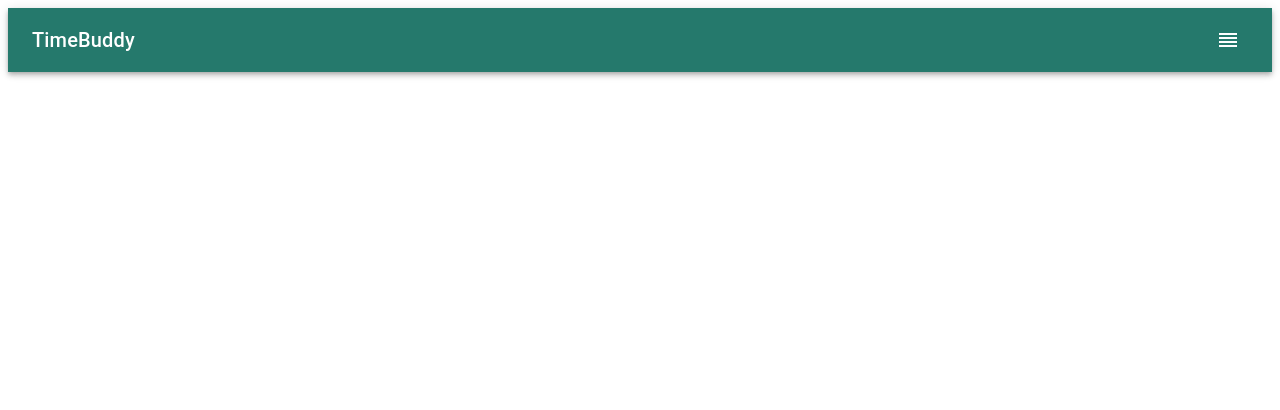
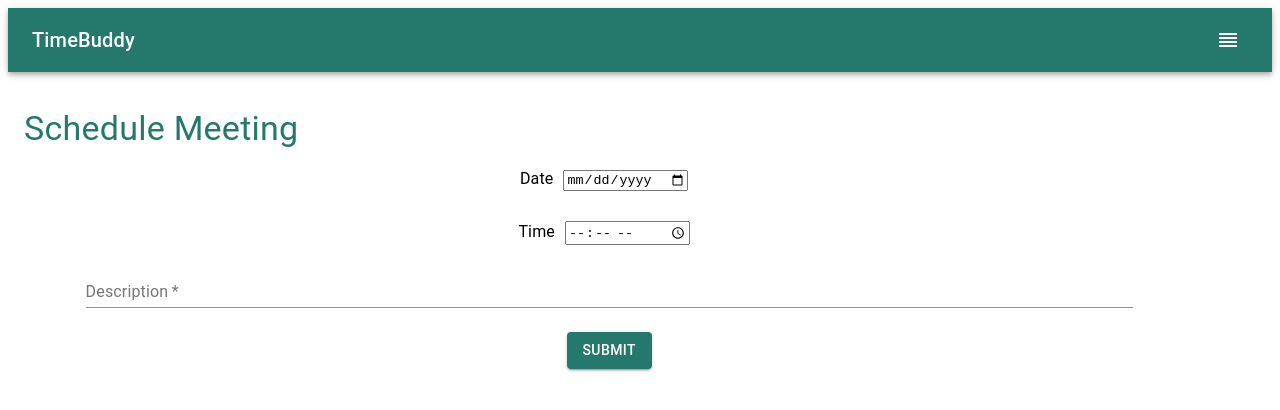
Before and after one commit to soniafriesen/TimeBuddy_2021, a React (Create React App) app: page /schedulemeeting in a window 1280 px wide. Shown: the top 410 px of the page. Built offline with nearby package versions, Linux system fonts and the light colour scheme.

Commit message:
started schedule meeting component

```diff
--- a/src/App.js
+++ b/src/App.js
@@ -5,6 +5,7 @@ import { MuiThemeProvider } from "@material-ui/core/styles";
 import theme from "./theme";
 import Home from "./components/home";
 import Signup from "./components/signup"
+import ScheduleMeeting from "./components/schedulemeeting"
 import {
   Toolbar,
   AppBar,
@@ -47,6 +48,9 @@ const App = () => {
             <MenuItem component={Link} to="/signup" onClick={handleClose}>
               Signup
             </MenuItem>
+            <MenuItem component={Link} to="/schedulemeeting" onClick={handleClose}>
+              Schedule Meetings
+            </MenuItem>
           </Menu>
         </Toolbar>
       </AppBar>
@@ -54,6 +58,7 @@ const App = () => {
         <Route exact path="/" render={() => <Redirect to="/home" />} />
         <Route path="/home" component={Home} />
         <Route path="/signup" component={Signup} />
+        <Route path="/schedulemeeting" component={ScheduleMeeting} />
       </div>
     </MuiThemeProvider>
   );
--- /dev/null
+++ b/src/components/schedulemeeting.js
@@ -0,0 +1,33 @@
+import React from "react";
+import {TextField, Button, Typography, CardContent } from '@material-ui/core'
+
+export default function ScheduleMeeting() {
+
+        return (
+            <CardContent>
+                <Typography variant="h4"  style={{marginTop:'20px'}} color="primary">Schedule Meeting</Typography>
+
+                <form style={{width:'85%', marginLeft:'5%', alignItems:'center', justifyContent: "center"}} align="center">
+<div>
+
+
+<Typography style={{marginTop:'10px'}}>Date
+                <input style={{margin:'10px', width:'120px'}} fullWidth label="Date" variant="standard" type="date" margin="large" required />
+                </Typography>
+                <Typography style={{marginTop:'10px'}}>Time
+  <input style={{margin:'10px', width:'120px'}} fullWidth label="Time" type="time" variant="standard"  margin="dense" size="large" required />
+  </Typography>
+  <TextField fullWidth label="Description" variant="standard" margin="dense" size="small" required />
+  </div>
+
+      <div>
+  <Button style={{marginTop:'20px'}} type="submit" variant="contained" color="primary">
+    SUBMIT
+  </Button>
+</div>
+
+            </form>
+
+            </CardContent>
+        );
+}
```
